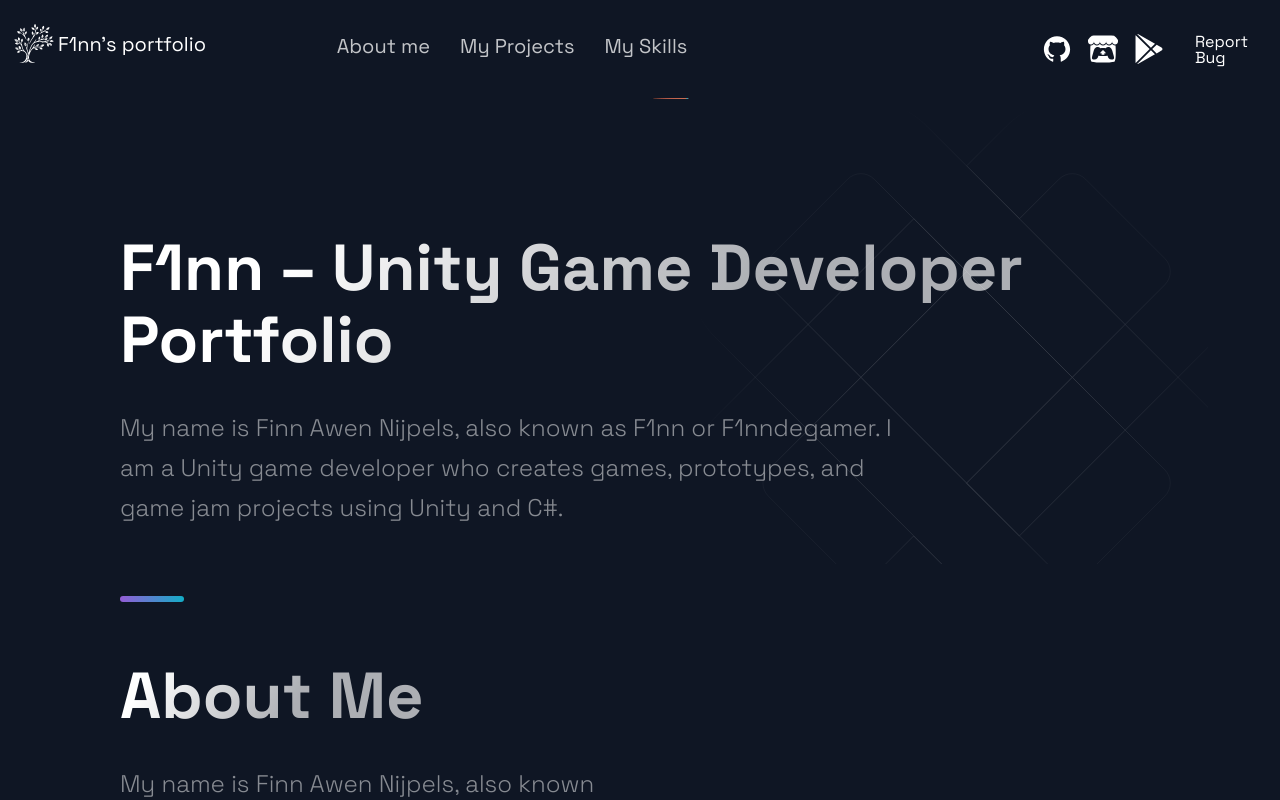
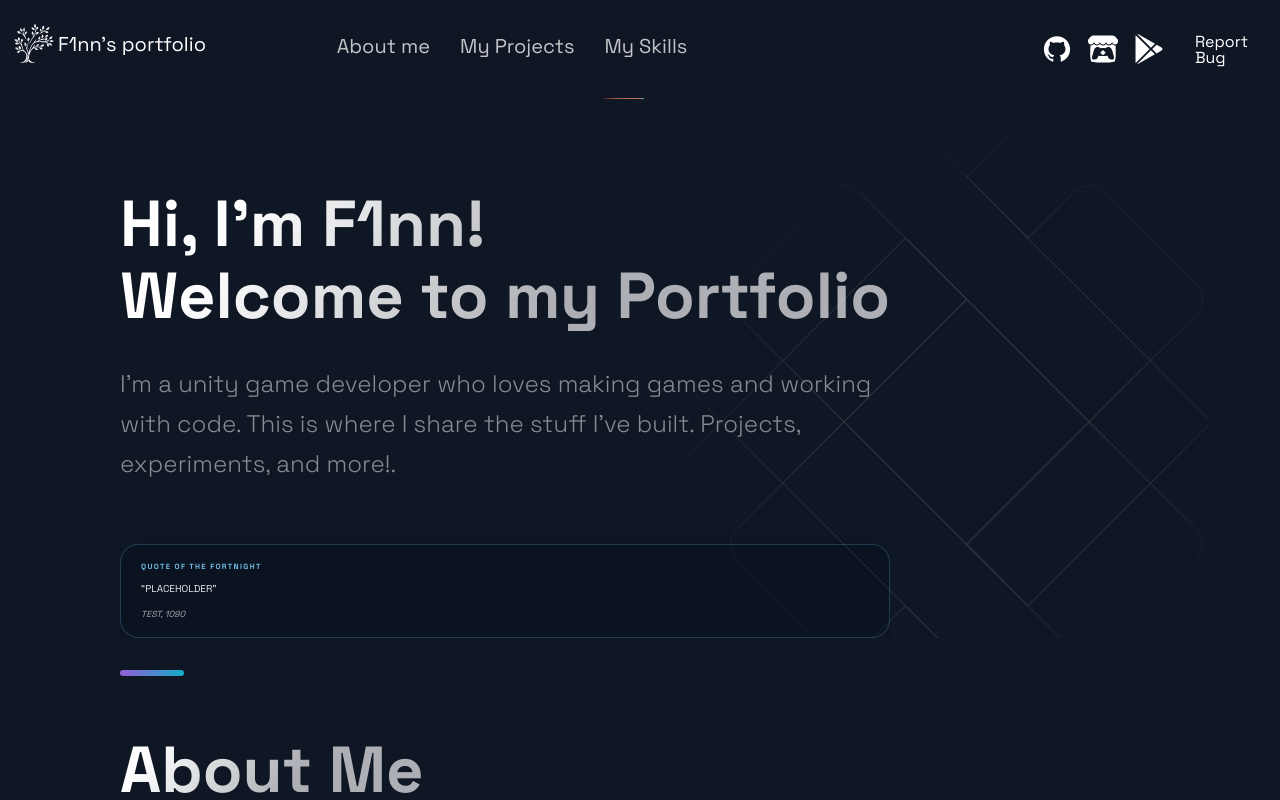
Before and after one commit to F1nndegamer/newPortofolio, a Next.js app: page / in a window 1280 px wide. Shown: the top 800 px of the page. Built offline with nearby package versions, Linux system fonts and the light colour scheme.

Commit message:
Added QOTF

```diff
--- a/src/components/Hero/Hero.js
+++ b/src/components/Hero/Hero.js
@@ -1,26 +1,108 @@
-import React from "react";
+import React, { useEffect, useState } from "react";
 
 import {
   Section,
   SectionText,
   SectionTitle,
 } from "../../styles/GlobalComponents";
-import Button from "../../styles/GlobalComponents/Button";
-import { LeftSection } from "./HeroStyles";
+import {
+  LeftSection,
+  QuoteBanner,
+  QuoteLabel,
+  QuoteMeta,
+  QuoteText,
+} from "./HeroStyles";
 
-const Hero = (props) => (
+const defaultQuote = {
+  text: "Small, steady progress beats waiting for the perfect moment.",
+  writer: "F1nn",
+  year: "2026",
+};
+
+const parseQuoteLine = (line) => {
+  const trimmedLine = line.trim();
+
+  if (!trimmedLine) {
+    return null;
+  }
+
+  const segments = trimmedLine.split(",");
+
+  if (segments.length < 3) {
+    return null;
+  }
+
+  const year = segments.pop().trim();
+  const writer = segments.pop().trim();
+  const text = segments.join(",").trim();
+
+  if (!text || !writer || !year) {
+    return null;
+  }
+
+  return { text, writer, year };
+};
+
+const Hero = () => {
+  const [quote, setQuote] = useState(defaultQuote);
+
+  useEffect(() => {
+    let isMounted = true;
+
+    const loadQuote = async () => {
+      try {
+        const response = await fetch("/quotes.txt");
+
+        if (!response.ok) {
+          return;
+        }
+
+        const fileText = await response.text();
+        const lastLine = fileText
+          .split(/\r?\n/)
+          .map((line) => line.trim())
+          .filter(Boolean)
+          .pop();
+
+        const parsedQuote = lastLine ? parseQuoteLine(lastLine) : null;
+
+        if (isMounted && parsedQuote) {
+          setQuote(parsedQuote);
+        }
+      } catch (error) {
+        return;
+      }
+    };
+
+    loadQuote();
+
+    return () => {
+      isMounted = false;
+    };
+  }, []);
+
+  return (
     <Section row nopadding>
       <LeftSection>
-      <SectionTitle main as="h1" center>
-        F1nn – Unity Game Developer Portfolio
+        <SectionTitle main center>
+          Hi, I’m F1nn! <br />
+          Welcome to my Portfolio
         </SectionTitle>
         <SectionText>
-        My name is Finn Awen Nijpels, also known as F1nn or F1nndegamer. I am
-        a Unity game developer who creates games, prototypes, and game jam
-        projects using Unity and C#.
+          I'm a unity game developer who loves making games and working with
+          code. This is where I share the stuff I’ve built. Projects,
+          experiments, and more!.
         </SectionText>
+        <QuoteBanner>
+          <QuoteLabel>Quote of the fortnight</QuoteLabel>
+          <QuoteText>“{quote.text}”</QuoteText>
+          <QuoteMeta>
+            {quote.writer}, {quote.year}
+          </QuoteMeta>
+        </QuoteBanner>
       </LeftSection>
     </Section>
   );
+};
 
 export default Hero;
--- a/src/components/Hero/HeroStyles.js
+++ b/src/components/Hero/HeroStyles.js
@@ -1,4 +1,4 @@
-import styled from 'styled-components';
+import styled from "styled-components";
 
 export const LeftSection = styled.div`
   width: 100%;
@@ -17,3 +17,44 @@ export const LeftSection = styled.div`
     margin: 0 auto;
   }
 `;
+
+export const QuoteBanner = styled.div`
+  margin-top: 24px;
+  padding: 18px 20px;
+  border-radius: 18px;
+  background: rgba(11, 18, 32, 0.72);
+  border: 1px solid rgba(125, 211, 252, 0.22);
+  box-shadow: 0 12px 30px rgba(0, 0, 0, 0.22);
+  backdrop-filter: blur(10px);
+
+  @media ${(props) => props.theme.breakpoints.sm} {
+    padding: 20px 24px;
+  }
+`;
+
+export const QuoteLabel = styled.p`
+  margin: 0 0 8px;
+  font-size: 0.75rem;
+  font-weight: 700;
+  letter-spacing: 0.18em;
+  text-transform: uppercase;
+  color: rgba(125, 211, 252, 0.9);
+`;
+
+export const QuoteText = styled.p`
+  margin: 0;
+  font-size: 1rem;
+  line-height: 1.7;
+  color: rgba(255, 255, 255, 0.9);
+
+  @media ${(props) => props.theme.breakpoints.sm} {
+    font-size: 1.05rem;
+  }
+`;
+
+export const QuoteMeta = styled.p`
+  margin: 12px 0 0;
+  font-size: 0.88rem;
+  font-style: italic;
+  color: rgba(226, 232, 240, 0.72);
+`;
```
Also changed, not shown: src/components/About/About.js (+7 -1 lines), public/quotes.txt (added). Lines whose indentation alone changed are shown as unchanged.
